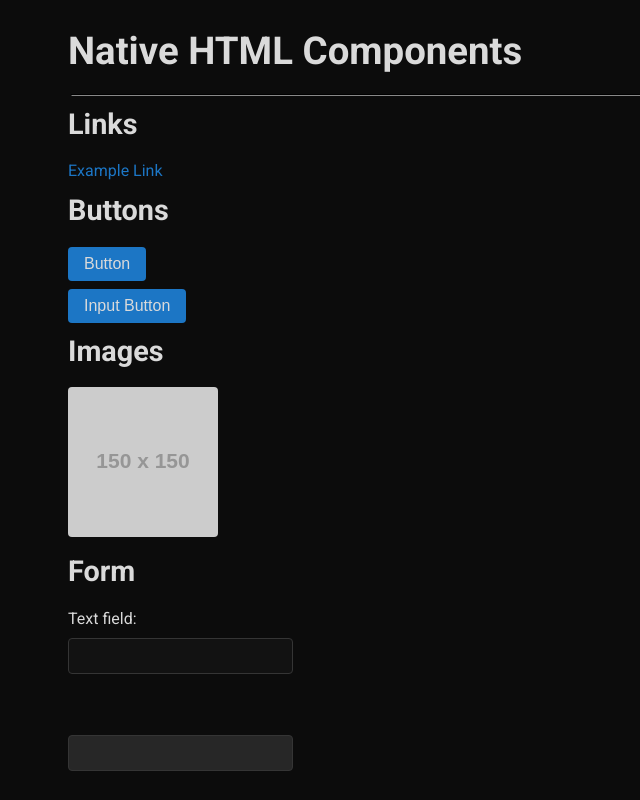
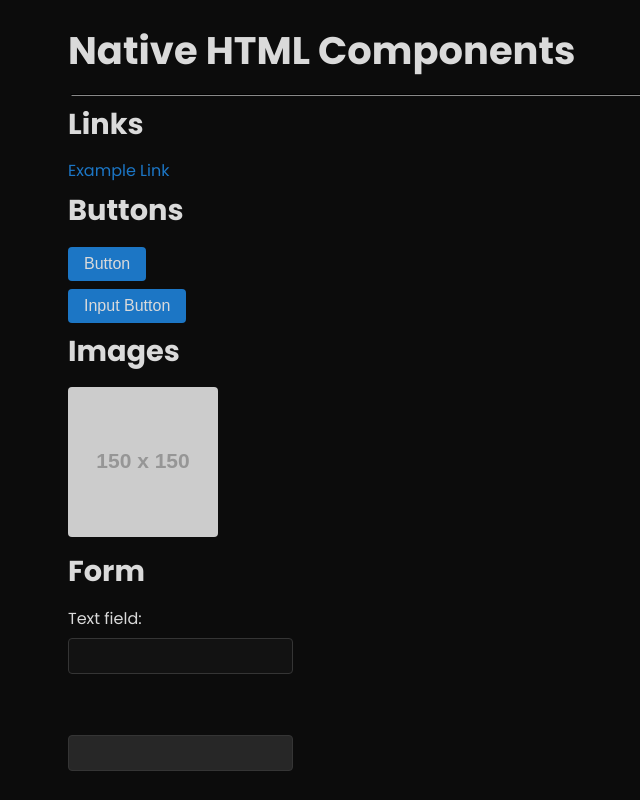
Before and after one commit to DamianBarzola/db.css, a plain HTML site: page index.html in a window 1280 px wide. Shown: the top 800 px of the page, without its empty margins (197-837 px from the left). Drawn offline with Linux system fonts and the light colour scheme; placeholder pictures from the web are drawn by us.

Commit message:
minimize css

```diff
--- a/db.css
+++ b/db.css
@@ -1,4 +1,4 @@
-@import url("https://fonts.googleapis.com/css2?family=Roboto:ital,wght@0,100;0,300;0,400;0,500;0,700;0,900;1,100;1,300;1,400;1,500;1,700;1,900&display=swap");
+@import url("https://fonts.googleapis.com/css2?family=Poppins:wght@300;400;500;600;700;800&display=swap");
 
 :root {
   --text-1: #dadada;
@@ -18,35 +18,16 @@
 
   --border-radius: 4px;
 }
-
-/* @media (prefers-color-scheme: light) {
-  :root {
-    --text-1: #0f0f0f;
-    --text-2: #4b4b4b;
-    --scrollbar-1: rgb(170, 170, 170);
-    --scrollbar-2: #fff;
-    --background-1: #eaeaea;
-    --input-background-1: #dbdbdb;
-    --input-background-2: #888888;
-    --input-background-3: #afafaf;
-    --border: #353535;
-    --select-arrow: url("");
-  }
-} */
 * {
   margin: 0;
   padding: 0;
 }
-@import url("https://fonts.googleapis.com/css2?family=Poppins:wght@300;400;500;600;700;800&display=swap");
-
 html {
-  font-family: "Poppins", "Roboto", "Open Sans", "Helvetica Neue", sans-serif;
+  font-family: Poppins, "Open Sans", "Helvetica Neue", sans-serif;
   scrollbar-color: var(--scrollbar-1) var(--scrollbar-2);
   scrollbar-width: 4px;
 }
-
 body {
-  /* color-scheme: dark; */
   max-width: 750px;
   background: var(--background-1);
   color: var(--text-1);
@@ -55,7 +36,6 @@ body {
   padding: 1rem;
   margin: 0 auto;
 }
-/* Containers */
 section {
   padding: 2rem 0;
   border-top: 1px solid var(--border);
@@ -83,15 +63,10 @@ aside {
   padding: 0.7rem 0.5rem;
   margin: 1rem 0;
 }
-
-/* Separators */
-
 hr {
   margin: 0.2rem;
   border-color: var(--border);
 }
-
-/* Titles */
 h1,
 h2,
 h3,
@@ -102,7 +77,6 @@ h6 {
   margin-bottom: 1rem;
   margin-top: 0.5rem;
 }
-
 h1 {
   font-size: 2.4rem;
 }
@@ -121,12 +95,10 @@ h5 {
 h6 {
   font-size: 0.9rem;
 }
-/* Texts */
 p,
 span {
   margin: 1rem 0;
 }
-
 ::selection,
 mark {
   background-color: var(--primary-hover);
@@ -144,7 +116,6 @@ cite {
   color: var(--text-2);
   font-style: normal;
 }
-
 kbd,
 code,
 pre,
@@ -165,8 +136,6 @@ var {
 abbr {
   cursor: help;
 }
-
-/* Anchor */
 a {
   color: var(--primary);
   text-decoration: none;
@@ -175,9 +144,6 @@ a:hover {
   color: var(--primary-hover);
   text-decoration: underline;
 }
-
-/* Inputs */
-
 textarea,
 select,
 input {
@@ -204,7 +170,6 @@ textarea:focus {
   border: 1px solid var(--primary);
   outline: none;
 }
-
 input[type="color"] {
   padding: 0;
   height: 2.3rem;
@@ -212,7 +177,6 @@ input[type="color"] {
   width: 2.3rem;
   cursor: pointer;
 }
-
 input[type="color"]::-webkit-color-swatch-wrapper {
   padding: 0;
 }
@@ -227,7 +191,6 @@ input[type="file"] {
   background: none;
   border: none;
 }
-
 input[type="range"],
 input[type="file"] {
   background-color: none;
@@ -235,7 +198,6 @@ input[type="file"] {
 input[type="checkbox"],
 input[type="radio"] {
   display: initial;
-
   position: relative;
   vertical-align: middle;
   width: 1.2rem;
@@ -248,7 +210,6 @@ input[type="checkbox"]:checked,
 input[type="radio"]:checked {
   background-color: var(--primary);
 }
-
 input[type="checkbox"]:checked::after {
   content: "✔";
   color: var(--input-background-1);
@@ -268,23 +229,18 @@ input[type="radio"]:checked::after {
   left: 54%;
   transform: translate(-50%, -50%);
 }
-
 input[type="range"] {
   appearance: auto;
   accent-color: var(--primary);
 }
-
 progress {
   accent-color: var(--primary);
 }
-
-/* Select */
 select {
   background: var(--input-background-1) var(--select-arrow) calc(100% - 4px)
     no-repeat;
   padding-right: 35px;
 }
-/*Form*/
 form {
   margin-bottom: 1rem;
 }
@@ -298,9 +254,6 @@ legend {
   font-weight: 600;
   font-size: 1rem;
 }
-
-/* Buttons */
-
 button,
 input[type="submit"],
 input[type="reset"],
@@ -314,15 +267,12 @@ input[type="button"] {
   background-color: var(--primary);
   color: var(--text-1);
 }
-
 button:hover,
 input[type="submit"]:hover,
 input[type="reset"]:hover,
 input[type="button"]:hover {
   background: var(--primary-hover);
 }
-
-/* Table */
 table {
   width: 100%;
   border: var(--border);
@@ -352,39 +302,31 @@ tfoot tr td {
   background: var(--input-background-1);
   border: none;
 }
-/* Lists*/
 ol,
 ul {
   padding-left: 2rem;
   margin: 1rem 0;
 }
-
 li {
   margin-top: 0.5rem;
 }
-
 dl {
   padding-left: 1rem;
   margin: 1rem 0;
 }
-
 dt {
   font-weight: bold;
   margin-bottom: 0.3rem;
   font-size: 1.05rem;
 }
-
 dd {
   margin-left: 1.5rem;
   margin-bottom: 0.5rem;
 }
-
-/* Media */
 video,
 img {
   border-radius: var(--border-radius);
 }
-/* Details */
 details {
   padding: 0.5rem;
   background-color: var(--input-background-1);
```
